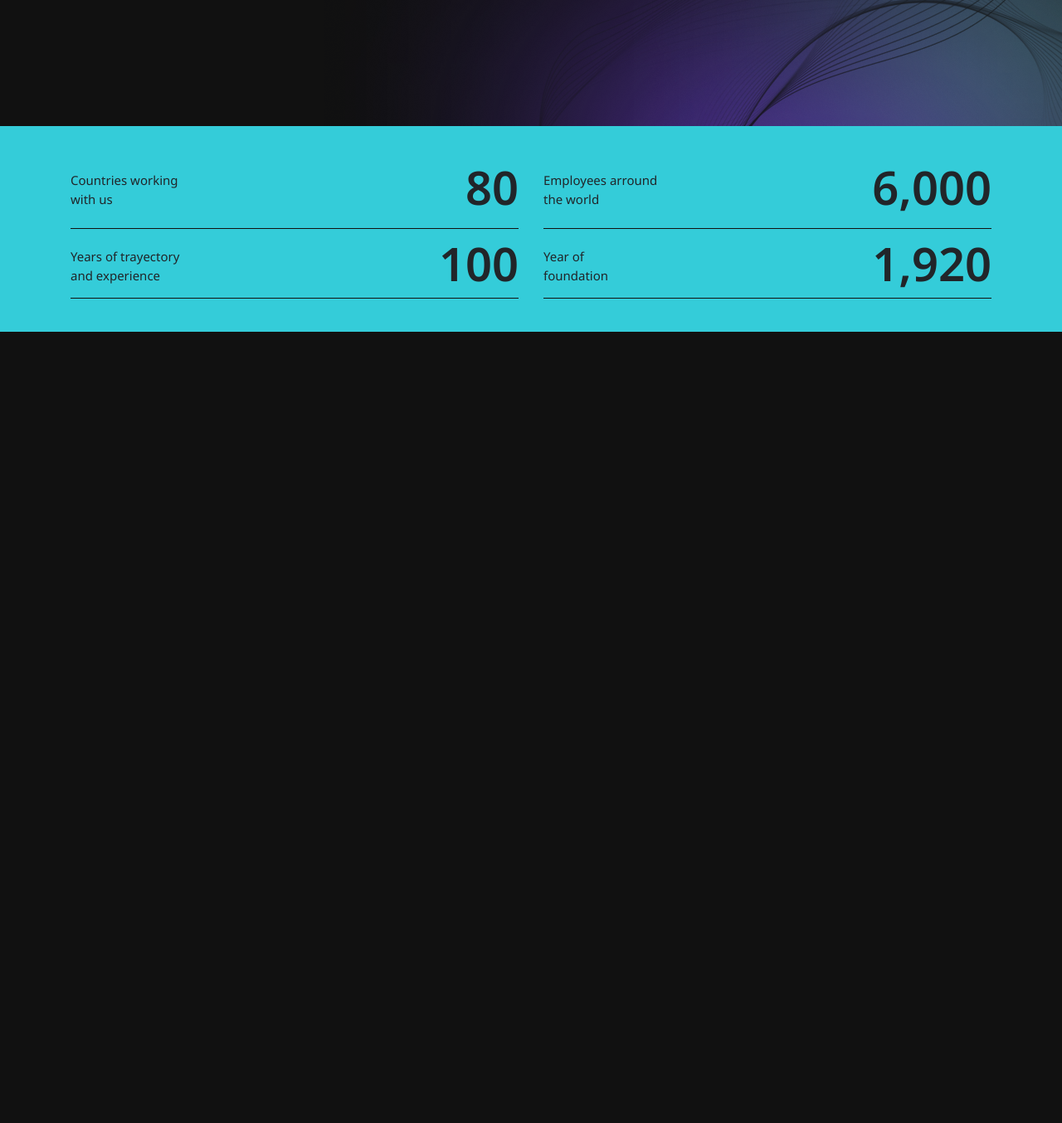
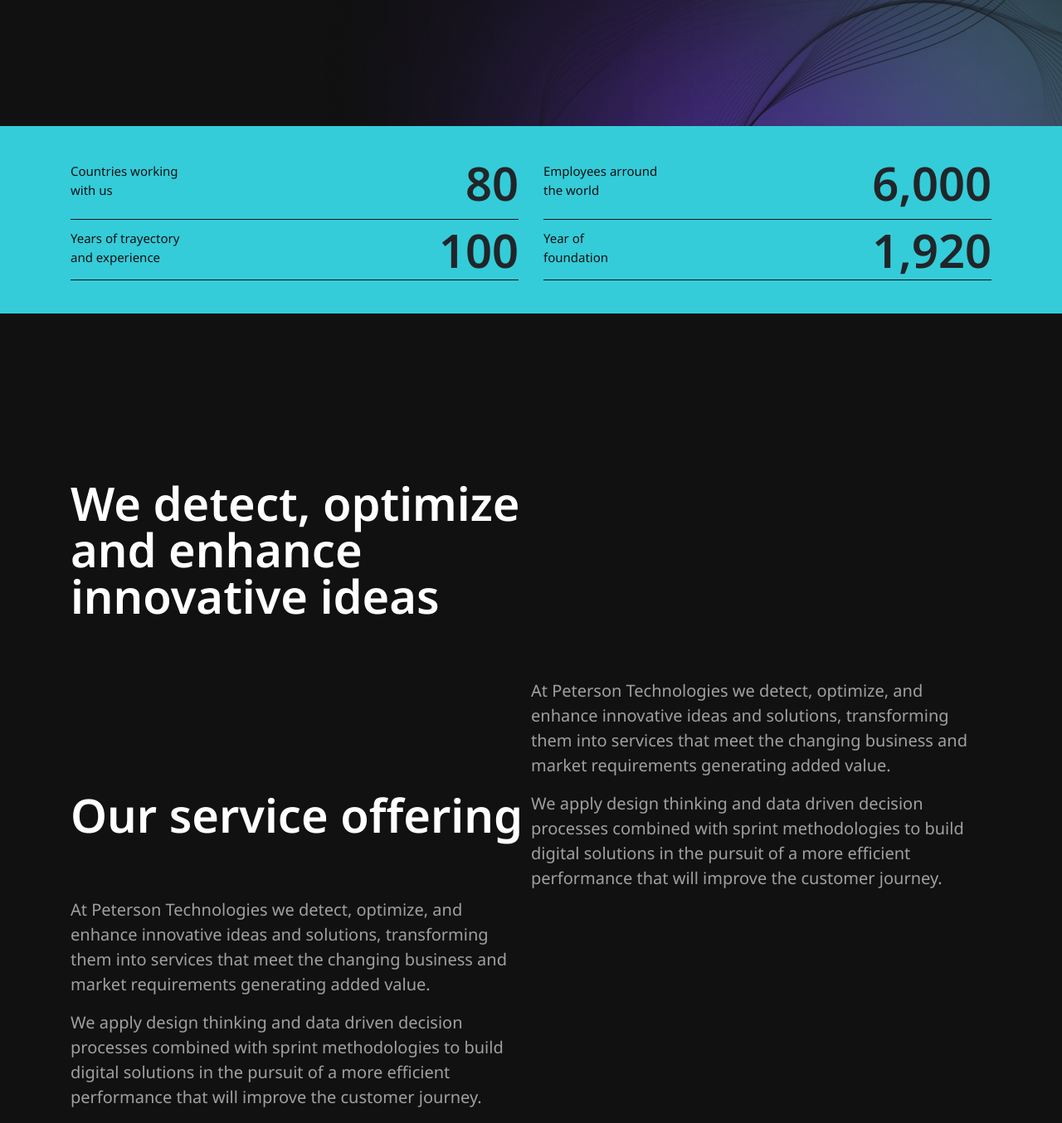
Before and after one commit to TomasAres/ptech_website, a PHP site: page / in a window 1280 px wide. Shown: the part 648-2002 px from the top of the page at 83% size. Before the commit the page ends 1048 px from the top, so only its background shows below. Run offline with PHP 8.4, Linux system fonts and the light colour scheme.

Commit message:
Added spacing classes, about us and services sections
Consider redoing this with a row and column approach

```diff
--- a/css/style.css
+++ b/css/style.css
@@ -44,6 +44,7 @@ h2 {
 
 h3 {
     font-size: 56px;
+    line-height: 1;
 }
 
 h4 {
@@ -60,6 +61,26 @@ h6 {
 
 p {
     font-size: 15px;
+}
+
+.top-sm {
+    padding-top: 16px;
+}
+
+.top-md {
+    padding-top: 32px;
+}
+
+.top-lg {
+    padding-top: 64px;
+}
+
+.top-xl {
+    padding-top: 128px;
+}
+
+.top-xxl {
+    padding-top: 200px;
 }
 
 .bold {
@@ -108,7 +129,7 @@ p {
 }
 
 .hero-bg {
-    background-image: url(/assets/img/bg_hero.png);
+    background-image: url(/img/bg_hero.png);
     background-position: bottom right;
     background-repeat: no-repeat;
 }
@@ -123,6 +144,7 @@ header {
     top: 0;
     width: 100%;
     background: var(--black);
+    z-index: 99999!important;
 
 }
 
@@ -152,3 +174,25 @@ header {
 .icon-link:hover {
     opacity: 1;
 }
+
+h3.title {
+    max-width: 50%;
+}
+
+.home-text {
+    font-size: 20px;
+}
+
+p {
+    color: var(--gray);
+}
+
+.about-numbers p {
+    color: var(--black);
+    font-size: 15px;
+}
+
+.p-container {
+    max-width: 50%;
+    float: right;
+}
--- a/index.html
+++ b/index.html
@@ -7,12 +7,12 @@
     <meta name="viewport" content="width=device-width, initial-scale=1, shrink-to-fit=no">
 
     <link rel="stylesheet" href="https://cdn.jsdelivr.net/npm/bootstrap@4.4.1/dist/css/bootstrap.min.css" integrity="sha384-Vkoo8x4CGsO3+Hhxv8T/Q5PaXtkKtu6ug5TOeNV6gBiFeWPGFN9MuhOf23Q9Ifjh" crossorigin="anonymous">
-    <link rel="stylesheet" href="/assets/css/style.css">
+    <link rel="stylesheet" href="/css/style.css">
     <link rel="preconnect" href="https://fonts.googleapis.com">
     <link rel="preconnect" href="https://fonts.gstatic.com" crossorigin>
     <link href="https://fonts.googleapis.com/css2?family=Noto+Sans:wght@400;600;800&display=swap" rel="stylesheet">
-    <script type="text/javascript" src="/assets/javascript/countUp.min.js" defer></script>
-    <script type="module" src="/assets/javascript/main.js" defer></script>
+    <script type="text/javascript" src="/javascript/countUp.min.js" defer></script>
+    <script type="module" src="/javascript/main.js" defer></script>
 
 
 
@@ -23,7 +23,7 @@
     <header>
     <div class="container">
     <nav class="navbar navbar-expand-lg">
-        <a class="navbar-brand" href="#"><img src="/assets/img/ptech_logo.png" alt="Logo Peterson Technologies" class="logo-img"></a>
+        <a class="navbar-brand" href="#"><img src="img/ptech_logo.png" alt="Logo Peterson Technologies" class="logo-img"></a>
         <button class="navbar-toggler" type="button" data-toggle="collapse" data-target="#navbarNav" aria-controls="navbarNav" aria-expanded="false" aria-label="Toggle navigation">
           <span class="navbar-toggler-icon"></span>
         </button>
@@ -55,7 +55,7 @@
 
     <!-- Hero Section -->
 
-    <div class="container-fluid hero-bg">
+    <div class="container-fluid hero-bg" id="hero">
         <div class="hero text-center d-flex flex-column justify-content-center">
             <h1 class="hero-title bold white">
                 Leaders in IT<br>global solutions
@@ -69,7 +69,7 @@
 
     <!-- About Numbers -->
 
-    <div class="container-fluid bg-primary">
+    <div class="container-fluid bg-primary" id="numbers">
         <div class="container">
             <div class="about-numbers">
                 <div class="row">
@@ -107,6 +107,42 @@
         </div>
     </div>
 
+        <!-- About Numbers -->
+
+      <div class="container-fluid top-xxl" id="about-us">
+        <div class="container">
+          <h3 class="white semibold title">We detect, optimize and enhance innovative ideas</h3>
+          <div class="p-container top-lg">
+          <p class="home-text">
+            At Peterson Technologies we detect, optimize, and enhance innovative ideas and solutions, transforming them into services that meet the changing business and market requirements generating added value.
+          </p>
+          <p class="home-text">
+            We apply design thinking and data driven decision processes combined with sprint methodologies to build digital solutions in the pursuit of a more efficient performance that will improve the customer journey.
+          </p>
+        </div>
+
+
+        </div>
+      </div>
+
+      <div class="container-fluid top-xxl" id="services">
+        <div class="container">
+          <h3 class="white semibold title">Our service offering</h3>
+          <div class="p-container top-lg">
+          <p class="home-text">
+            At Peterson Technologies we detect, optimize, and enhance innovative ideas and solutions, transforming them into services that meet the changing business and market requirements generating added value.
+          </p>
+          <p class="home-text">
+            We apply design thinking and data driven decision processes combined with sprint methodologies to build digital solutions in the pursuit of a more efficient performance that will improve the customer journey.
+          </p>
+        </div>
+
+
+        </div>
+      </div>
+
+
+
 
 
   </body>
```
